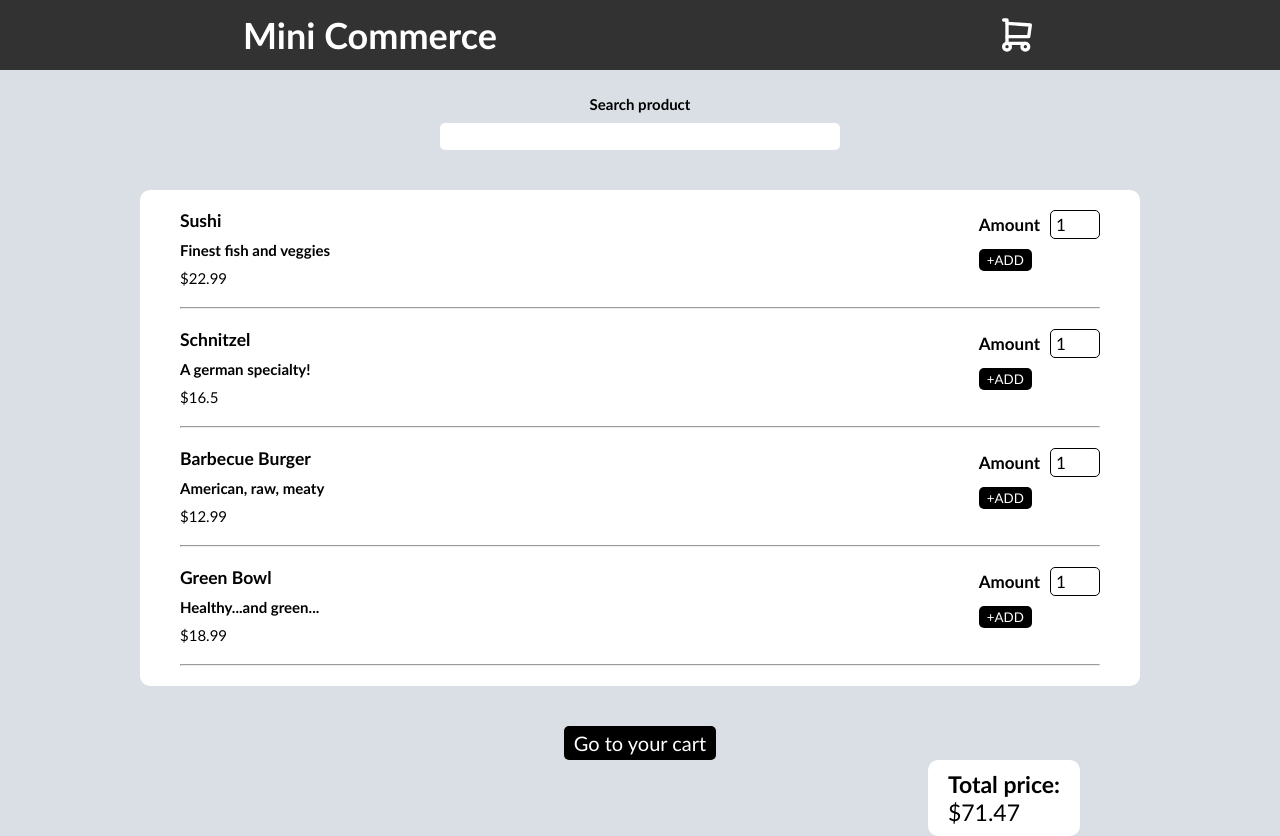
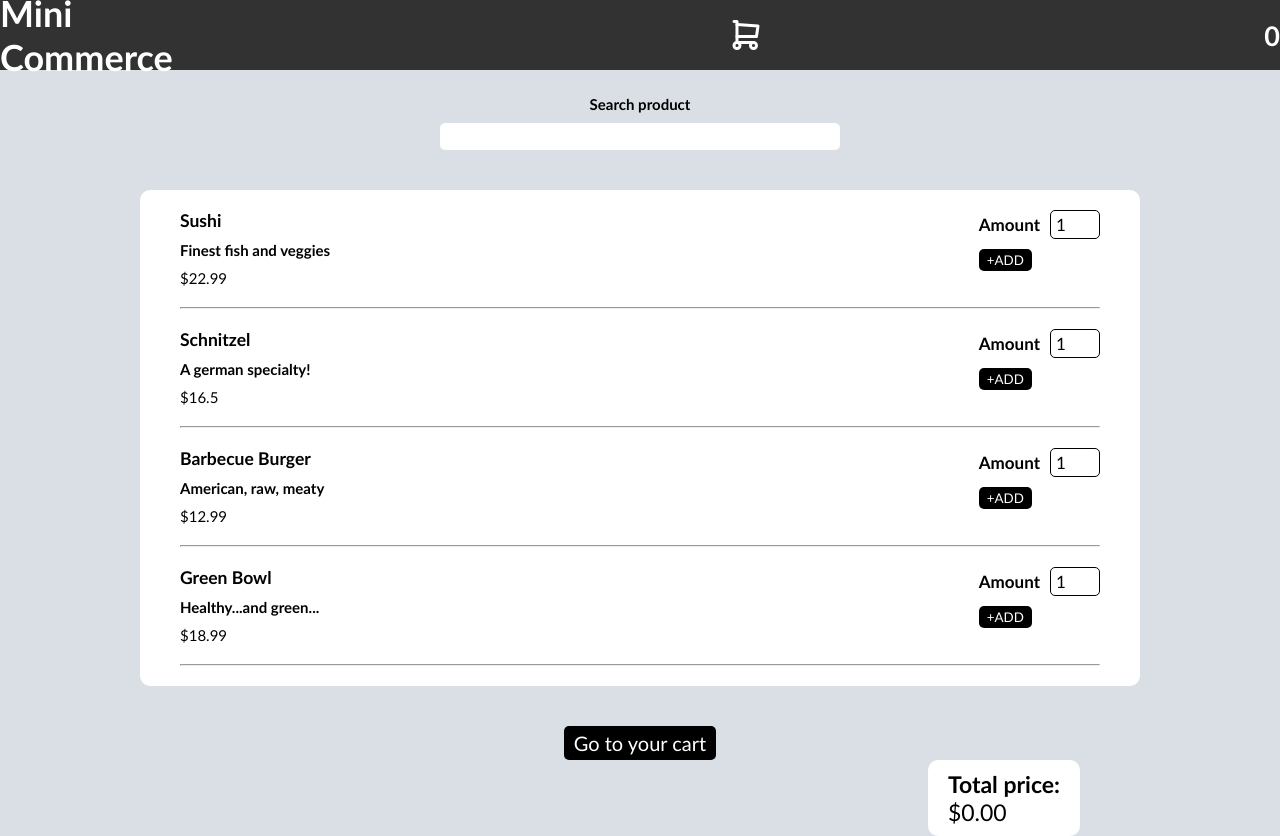
Before and after one commit to bernardkrehula/React-mini-commerce, a React (Vite) app in the folder my-app/: page / in a window 1280 px wide. Built offline with nearby package versions, Linux system fonts and the light colour scheme.

Commit message:
Fix total price to be 0 at first load

```diff
--- a/my-app/src/App.jsx
+++ b/my-app/src/App.jsx
@@ -6,7 +6,9 @@ import SingleDish from './SingleDish'
 function App() {
   const [ dishes, setDishes ] = useState(menuData)
 
-  const totalPrice = dishes.reduce((acc, dish) => acc + parseFloat(dish.price) * parseInt(dish.amount), 0)
+  const totalPrice = dishes.reduce((acc, dish) =>  acc + (dish.amount !== 0 ? parseFloat(dish.price) * parseInt(dish.amount) : 0), 0)
+
+  const totalAmount = dishes.reduce((acc, dish) => acc + parseInt(dish.amount), 0)
 
   const addToCart = (id, getAmount) => {
     setDishes(prev => {
@@ -27,6 +29,7 @@ function App() {
         <div className='web-name'>
           <h1>Mini Commerce</h1>
           <svg  xmlns="http://www.w3.org/2000/svg"  width="24"  height="24"  viewBox="0 0 24 24"  fill="none"  stroke="currentColor"  strokeWidth="2"  strokeLinecap="round"  strokeLinejoin="round"  className="icon icon-tabler icons-tabler-outline icon-tabler-shopping-cart"><path stroke="none" d="M0 0h24v24H0z" fill="none"/><path d="M6 19m-2 0a2 2 0 1 0 4 0a2 2 0 1 0 -4 0" /><path d="M17 19m-2 0a2 2 0 1 0 4 0a2 2 0 1 0 -4 0" /><path d="M17 17h-11v-14h-2" /><path d="M6 5l14 1l-1 7h-13" /></svg>
+          <h2>{totalAmount}</h2>
         </div>
         <div className='feed'>
           <div className='title'>
--- a/my-app/src/SingleDish.jsx
+++ b/my-app/src/SingleDish.jsx
@@ -2,7 +2,7 @@ import { useState } from "react";
 
 const SingleDish = ({dish, addToCart }) => {
     const { id, name, info, price, amount } = dish;
-    const [ getAmount, setAmount ] = useState(dish);
+    const [ getAmount, setAmount ] = useState(1);
 
 
     return (
@@ -15,7 +15,7 @@ const SingleDish = ({dish, addToCart }) => {
                 </div>
                 <div className='product-amount'>
                     <h3>Amount</h3>
-                    <input type="number" defaultValue={amount} onClick={(e) => {setAmount(Number(e.target.value))}}/>
+                    <input min="0" type="number" defaultValue={getAmount} onChange={(e) => {setAmount(Number(e.target.value))}}/>
                     <button onClick={() => {addToCart(id, getAmount)}}>+ADD</button>
                 </div>
             </li>
--- a/my-app/src/menuData.js
+++ b/my-app/src/menuData.js
@@ -4,28 +4,28 @@ const menuData = [
         name: 'Sushi',
         info: 'Finest fish and veggies',
         price: '22.99',
-        amount: '1'
+        amount: '0'
     },
     {
         id: '2',
         name: 'Schnitzel',
         info: 'A german specialty!',
         price: '16.5',
-        amount: '1'
+        amount: '0'
     },
     {
         id: '3',
         name: 'Barbecue Burger',
         info: 'American, raw, meaty',
         price: '12.99',
-        amount: '1'
+        amount: '0'
     },
     {
         id: '4',
         name: 'Green Bowl',
         info: 'Healthy...and green...',
         price: '18.99',
-        amount: '1'
+        amount: '0'
     }
 
 ]
```
